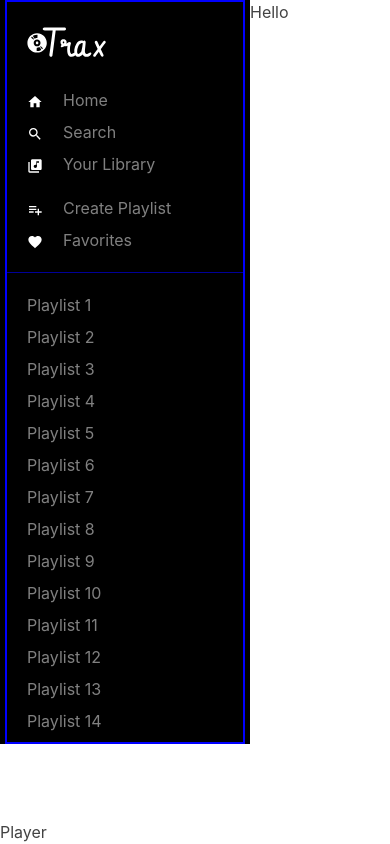
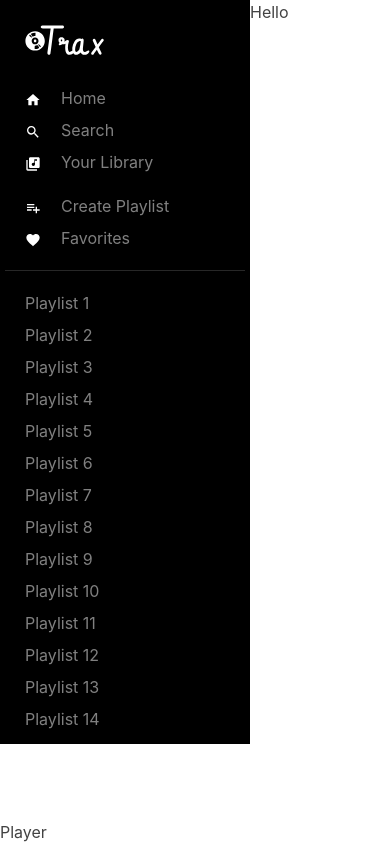
Before and after one commit to cesarnml/spotify-clone, a Next.js app: page / in a window 390 px wide. Built offline with nearby package versions, Linux system fonts and the light colour scheme.

Commit message:
fixed sidebar vertical responsiveness

```diff
--- a/components/MusicPlayerLayout.tsx
+++ b/components/MusicPlayerLayout.tsx
@@ -4,7 +4,7 @@ import Sidebar from './Sidebar'
 const MusicPlayerLayout = ({ children }) => {
   return (
     <Box width="100vw" height="100vh">
-      <Box position="absolute" top="0" width="250px" left="0">
+      <Box position="absolute" height="calc(100vh - 100px)" top="0" width="250px" left="0">
         <Sidebar />
       </Box>
       <Box marginLeft="250px" marginBottom="100px">
--- a/components/PlayList.tsx
+++ b/components/PlayList.tsx
@@ -5,7 +5,7 @@ const playlistList = new Array(50).fill(1).map((_, i) => `Playlist ${i + 1}`)
 
 const PlayList = () => {
   return (
-    <Box height="66%" overflowY="auto" paddingY="20px">
+    <Box flex="1 1 auto" overflowY="auto" paddingY="20px">
       <List spacing={2}>
         {playlistList.map((playlist) => (
           <ListItem paddingX="20px" key={playlist}>
--- a/components/Sidebar.tsx
+++ b/components/Sidebar.tsx
@@ -6,8 +6,17 @@ import SidebarLogo from './SidebarLogo'
 
 const Sidebar = () => {
   return (
-    <Box width="100%" height="calc(100vh - 100px)" bg="black" paddingX="5px" color="gray">
-      <Box paddingY="20px" height="100%" border="2px solid blue">
+    <Box
+      width="100%"
+      height="100%"
+      bg="black"
+      paddingX="5px"
+      color="gray"
+      display="flex"
+      flexDirection="column"
+      position="absolute"
+    >
+      <Box paddingTop="20px" display="flex" flexDirection="column" height="100%">
         <SidebarLogo />
         <NavMenu />
         <MusicMenu />
```
